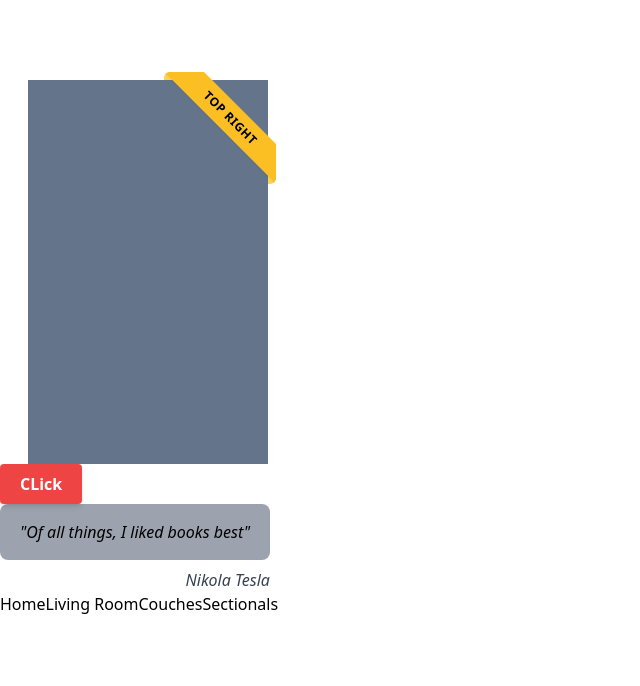
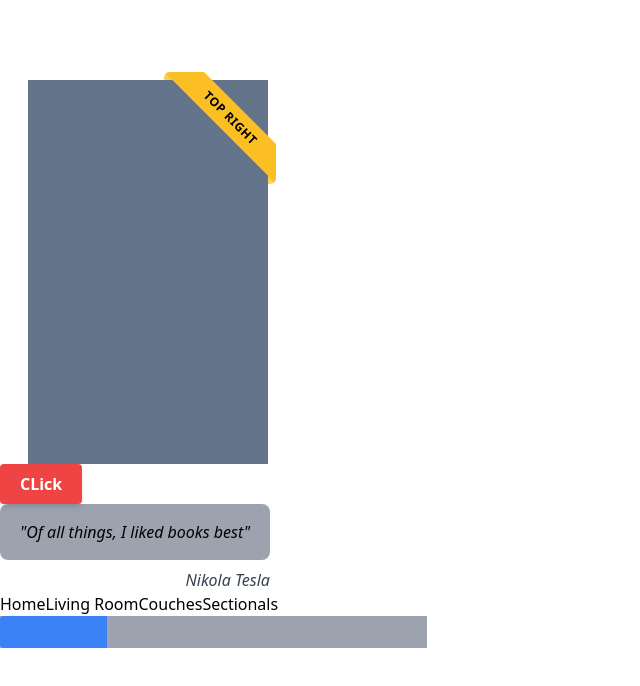
Before and after one commit to sudarshan604/reusable-component, a React (Vite) app: page / in a window 1280 px wide. Shown: the top 686 px of the page, without its empty margins (0-640 px from the left). Built offline with nearby package versions, Linux system fonts and the light colour scheme.

Commit message:
progress bar/styled

```diff
--- a/src/App.tsx
+++ b/src/App.tsx
@@ -5,6 +5,7 @@ import Quote from "./components/Quote/Quote";
 import { useState } from "react";
 import BreadCrumb from "./components/BreadCrumb/BreadCrumb";
 import Crumb from "./components/BreadCrumb/Crumb";
+import ProgressBar from "./components/ProgressBar/ProgressBar";
 function App() {
   const [openModel, setModelOpen] = useState(false);
 
@@ -64,6 +65,9 @@ function App() {
         <Crumb href="http://:3000">Couches</Crumb>
         <Crumb href="http://:3000">Sectionals</Crumb>
       </BreadCrumb>
+      <div className="w-1/3">
+        <ProgressBar size="medium" value={29} />
+      </div>
     </>
   );
 }
--- a/src/components/ProgressBar/ProgressBar.tsx
+++ b/src/components/ProgressBar/ProgressBar.tsx
@@ -1,33 +1,36 @@
-// const syles={
-//     small:{
+interface ProgressBarProps {
+  size: "small" | "medium" | "large";
+  value: number | string;
+}
 
-//     },
-//     medium:{
+const SizeClasses: Record<ProgressBarProps["size"], string> = {
+  small: "h-2 ",
+  medium: "h-8",
+  large: "h-4",
+};
 
-//     },
-//     large:{
-//         height:16
-//         padding:4
-//     }
-
-// }
-
-const ProgressBar = ({ value = 90, size = "small" }) => {
-  //   const height = size == "small" ? 8 : 12;
+const ProgressBar: React.FC<ProgressBarProps> = ({
+  value = 90,
+  size = "small",
+}) => {
   return (
     <div
       role="progressbar"
       aria-valuenow={value}
       aria-valuemin={0}
       aria-valuemax={100}
-      className="bg-gray-400
-        shadow-inner
-        border-x-4
-        border-y-4
+      className={`bg-gray-400
+
+      `}
+    >
+      <div
+        className="
+        rounded-s
         overflow-hidden
-      "
-    >
-      <div className={`w-${value}% h-2 bg-blue-500`}></div>
+        "
+      >
+        <div className={`w-1/4 ${SizeClasses[size]}  bg-blue-500`}></div>
+      </div>
     </div>
   );
 };
```
